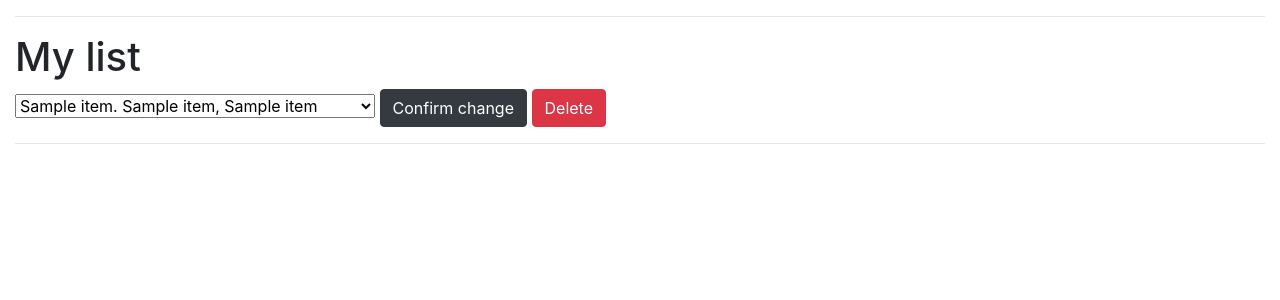
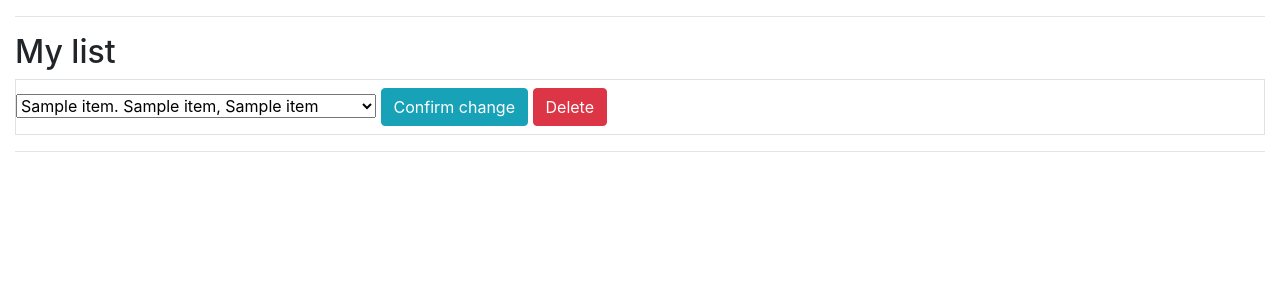
Before and after one commit to juaxE/DraftManager, a Flask app: template templates/list.html in a window 1280 px wide. Shown: the part 56-356 px from the top of the page. Run offline with Flask 3, Linux system fonts and the light colour scheme; the visitor is signed in with stand-in values (Sample User, id 1); the template is opened without the code that fills it: most values are stand-ins (such as "Sample title", 1, 10 or a date in 2020).

Commit message:
List page now uses bootstrap elements

```diff
--- a/templates/index.html
+++ b/templates/index.html
@@ -10,6 +10,7 @@
 {% block content %}
 
 <h2>Welcome {{ session.username }}</h2>
+<br>
 
 {% if user_team %}
 <div class="row align-items-md-stretch">
@@ -55,7 +56,7 @@
 
 <form action="/selectTeam" method="POST">
     <input type="hidden" name="username" value="{{ session.username }}">
-    <select name="team_id">
+    <select class="form-select" name="team_id">
         {% for team in team_list %}
         <option value="{{team[0]}}">{{team[1]}}</option>
         {% endfor %}
--- a/templates/list.html
+++ b/templates/list.html
@@ -1,46 +1,41 @@
 {% extends "layout.html" %}
 {% block title %}My list{% endblock %}
 {% block content %}
-<h1 class="display-5 fw-bold">My list</h1>
-<div>
+<h2 class="display-5 fw-bold">My list</h2>
+
 
 {% for item in current_list %}
-<div>
+<div class="d-flex gap-2 justify-content-left py-2 border">
     <form action="/editItem" method="POST">
         <input type="hidden" name="item_id" value="{{ item[0] }}">
         <input type="hidden" name="order" value="{{ item[1] }}">
         <select class="form-select" name="player_id">
             <option value="{{ item[2] }}" selected {% if item[6] %} disabled {% endif %}>{{ item[3] }}. {{ item[4] }}, {{ item[5] }}</option>
             {% for player in players_list %}
-
             {% if not player[4] and item[2]!=player[0] %}
             <option value="{{ player[0] }}">{{ player[1] }}. {{ player[2] }}, {{ player[3] }}</option>
-
             {% endif %}
             {% endfor %}
         </select>
-    <button type="submit" class="btn btn-dark">Confirm change</button>
+        <button type="submit" class="btn btn-info">Confirm change</button>
         <button type="submit" class="btn btn-danger" formaction="/deleteItem">Delete</button>
     </form>
 </div>
 {% endfor %}
 
+
 {% if current_list|length < max_items %}
-<div>
+<div class="d-flex gap-2 justify-content-left py-2 border">
     <form action="/addItem" method="POST">
         <input type="hidden" name="order" value="{{ current_list|length +1 }}">
         <select class="form-select" name="player_id">
             {% for player in players_list %}
-
             {% if not player[4] %}
-
             <option value="{{ player[0] }}">{{ player[1] }}. {{ player[2] }}, {{ player[3] }}</option>
-
             {% endif %}
-
             {% endfor %}
         </select>
-    <button type="submit" class="btn btn-primary">Confirm</button>
+        <button type="submit" class="btn btn-primary">Add to List</button>
     </form>
 </div>
 {% endif %}
```
Lines whose indentation alone changed are shown as unchanged.
